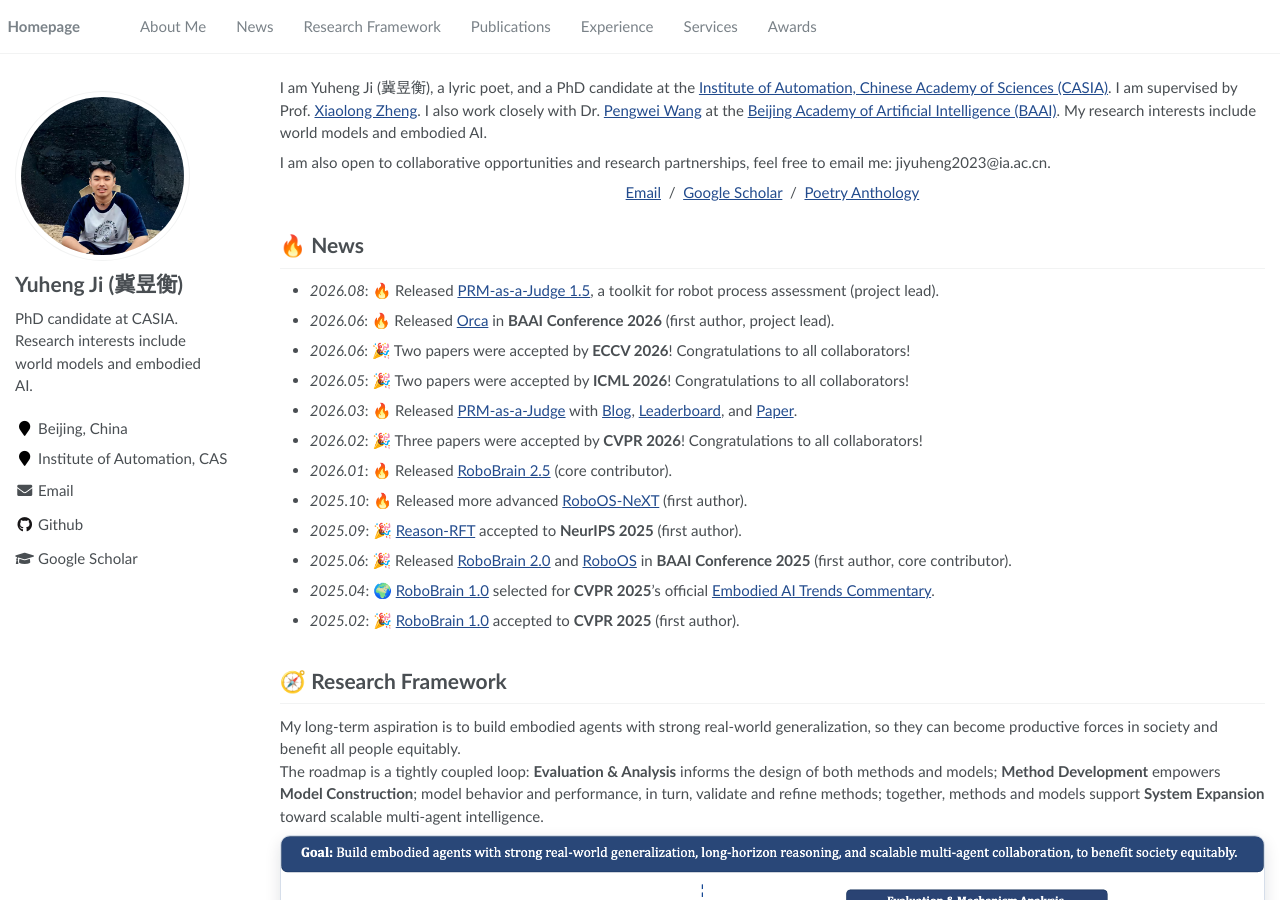
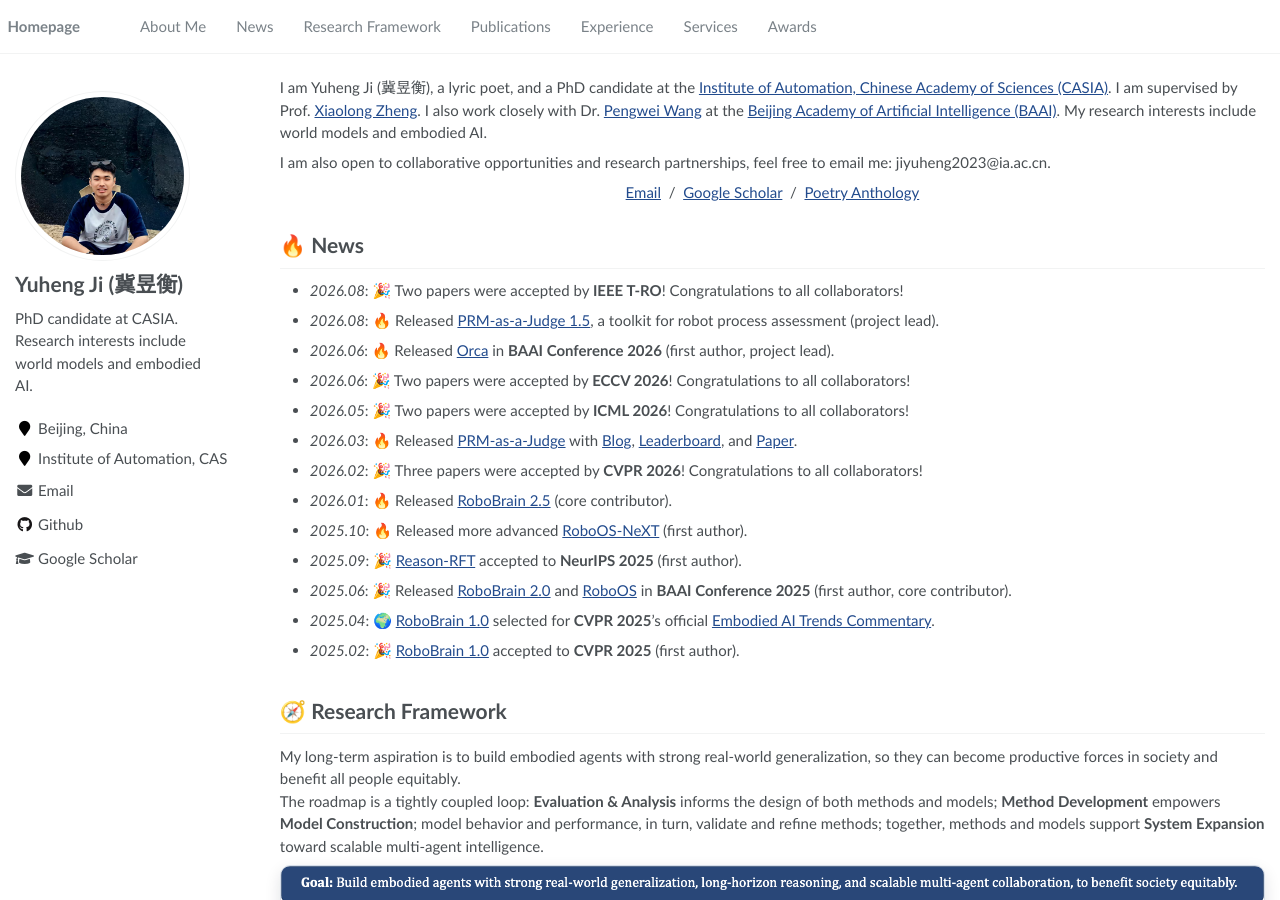
Before and after one commit to Yuheng2000/yuheng2000.github.io, a Jekyll site: the page built from _pages/about.md, in a window 1280 px wide and 900 px high. Built offline with Jekyll 4.4.1, drawn with Linux system fonts in a browser that asks for light colours; some of the changed lines change nothing that is shown.

Commit message:
Update about.md

```diff
--- a/_pages/about.md
+++ b/_pages/about.md
@@ -24,6 +24,7 @@
 
 # 🔥 News
 
+- *2026.08*: 🎉 Two papers were accepted by **IEEE T-RO**! Congratulations to all collaborators!
 - *2026.08*: 🔥 Released [PRM-as-a-Judge 1.5](https://prm-as-a-judge.github.io/), a toolkit for robot process assessment (project lead).
 - *2026.06*: 🔥 Released [Orca](https://orca-wm.github.io/) in **BAAI Conference 2026** (first author, project lead).
 - *2026.06*: 🎉 Two papers were accepted by **ECCV 2026**! Congratulations to all collaborators!
@@ -276,7 +277,7 @@
 </div>
 </div>
 
-<div class='paper-box' data-cat='survey' data-order='10'><div class='paper-box-image'><div><div class="badge">Preprints 2026</div><img src='images/vla_evaluation_survey.svg' alt="VLA Evaluation Survey" width="100%"></div></div>
+<div class='paper-box' data-cat='survey' data-order='30'><div class='paper-box-image'><div><div class="badge">Preprints 2026</div><img src='images/vla_evaluation_survey.svg' alt="VLA Evaluation Survey" width="100%"></div></div>
 <div class='paper-box-text' markdown="1">
 
 [The Evaluation Bottleneck of Vision-Language-Action Models: A Evaluation-Centric Survey](https://www.preprints.org/manuscript/202606.0425/v1)
@@ -308,14 +309,14 @@
 </div>
 </div>
 
-<div class='paper-box' data-cat='survey' data-order='30'><div class='paper-box-image'><div><div class="badge">ArXiv 2025</div><img src='images/manipulation_survey.png' alt="Manipulation Survey" width="100%"></div></div>
+<div class='paper-box' data-cat='survey' data-order='40'><div class='paper-box-image'><div><div class="badge">Technical Report 2025</div><img src='images/manipulation_survey.png' alt="Manipulation Survey" width="100%"></div></div>
 <div class='paper-box-text' markdown="1">
 
 [Towards a Unified Understanding of Robot Manipulation: A Comprehensive Survey](https://arxiv.org/abs/2510.10903)
 
 Shuanghao Bai, Wenxuan Song, Jiayi Chen, **Yuheng Ji**, Zhide Zhong, Jin Ynag, Han Zhao, Wanqi Zhou, Wei Zhao, Zhe Li, Pengxiang Ding, Cheng Chi, Haoang Li, Chang Xu, Xiaolong Zheng, Donglin Wang, Shanghang Zhang, Badong Chen
 
-ArXiv 2025
+Technical Report 2025
 
 [**Paper**](https://arxiv.org/abs/2510.10903) <strong>|</strong> [**Repo**](https://github.com/BaiShuanghao/Awesome-Robotics-Manipulation)
 
@@ -453,14 +454,14 @@
 </div>
 </div>
 
-<div class='paper-box' data-cat='survey' data-order='40'><div class='paper-box-image'><div><div class="badge">ArXiv 2025</div><img src='images/foundation_model_embodied.png' alt="Embodied Robot Manipulation Survey" width="100%"></div></div>
+<div class='paper-box' data-cat='survey' data-order='10'><div class='paper-box-image'><div><div class="badge">IEEE T-RO 2026</div><img src='images/foundation_model_embodied.png' alt="Embodied Robot Manipulation Survey" width="100%"></div></div>
 <div class='paper-box-text' markdown="1">
 
 [Embodied Robot Manipulation in the Era of Foundation Models: Planning and Learning Perspectives](https://arxiv.org/abs/2512.22983)
 
 Shuanghao Bai, Wenxuan Song, Jiayi Chen, **Yuheng Ji**, Zhide Zhong, Jin Yang, Han Zhao, Wanqi Zhou, Zhe Li, Pengxiang Ding, Cheng Chi, Chang Xu, Xiaolong Zheng, Donglin Wang, Haoang Li, Shanghang Zhang, Badong Chen
 
-ArXiv 2025
+<span style="color: red;">IEEE T-RO 2026</span>
 
 [**Paper**](https://arxiv.org/abs/2512.22983)
 
```
